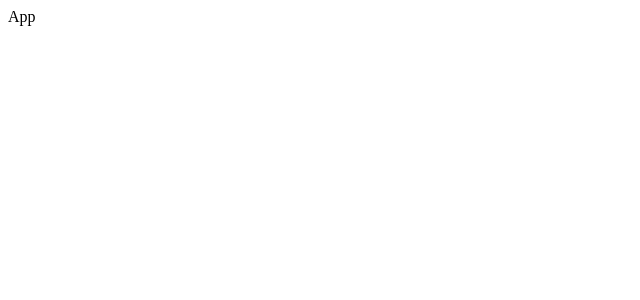
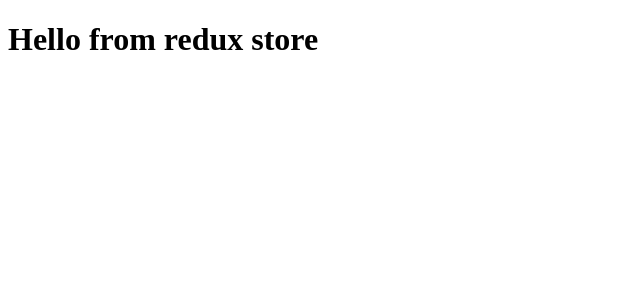
Before and after one commit to exek/react-redux-router-test1, a React (Create React App) app: page / in a window 1280 px wide. Shown: the top 300 px of the page, without its empty margins (0-640 px from the left). Built offline with nearby package versions, Linux system fonts and the light colour scheme.

Commit message:
init redux store and reducer

```diff
--- a/src/App.js
+++ b/src/App.js
@@ -1,9 +1,13 @@
-import React, { Component } from "react";
+import React from "react";
+import { Provider } from "react-redux";
+import store from "./store";
 
-class App extends Component {
-  render() {
-    return <div>App</div>;
-  }
-}
+import Message from "./components/Message";
+
+const App = () => (
+  <Provider store={store}>
+    <Message />
+  </Provider>
+);
 
 export default App;
--- /dev/null
+++ b/src/components/Message.js
@@ -0,0 +1,8 @@
+import React from "react";
+import { connect } from "react-redux";
+
+const Message = props => <h1>{props.message}</h1>;
+
+export default connect(state => ({
+  message: state.message
+}))(Message);
--- /dev/null
+++ b/src/reducer/index.js
@@ -0,0 +1,7 @@
+const init = {
+  message: "Hello from redux store"
+};
+
+export default (state = init, action) => {
+  return state;
+};
--- /dev/null
+++ b/src/store/index.js
@@ -0,0 +1,6 @@
+import { createStore } from "redux";
+import reducer from "../reducer";
+
+const store = createStore(reducer);
+
+export default store;
```
